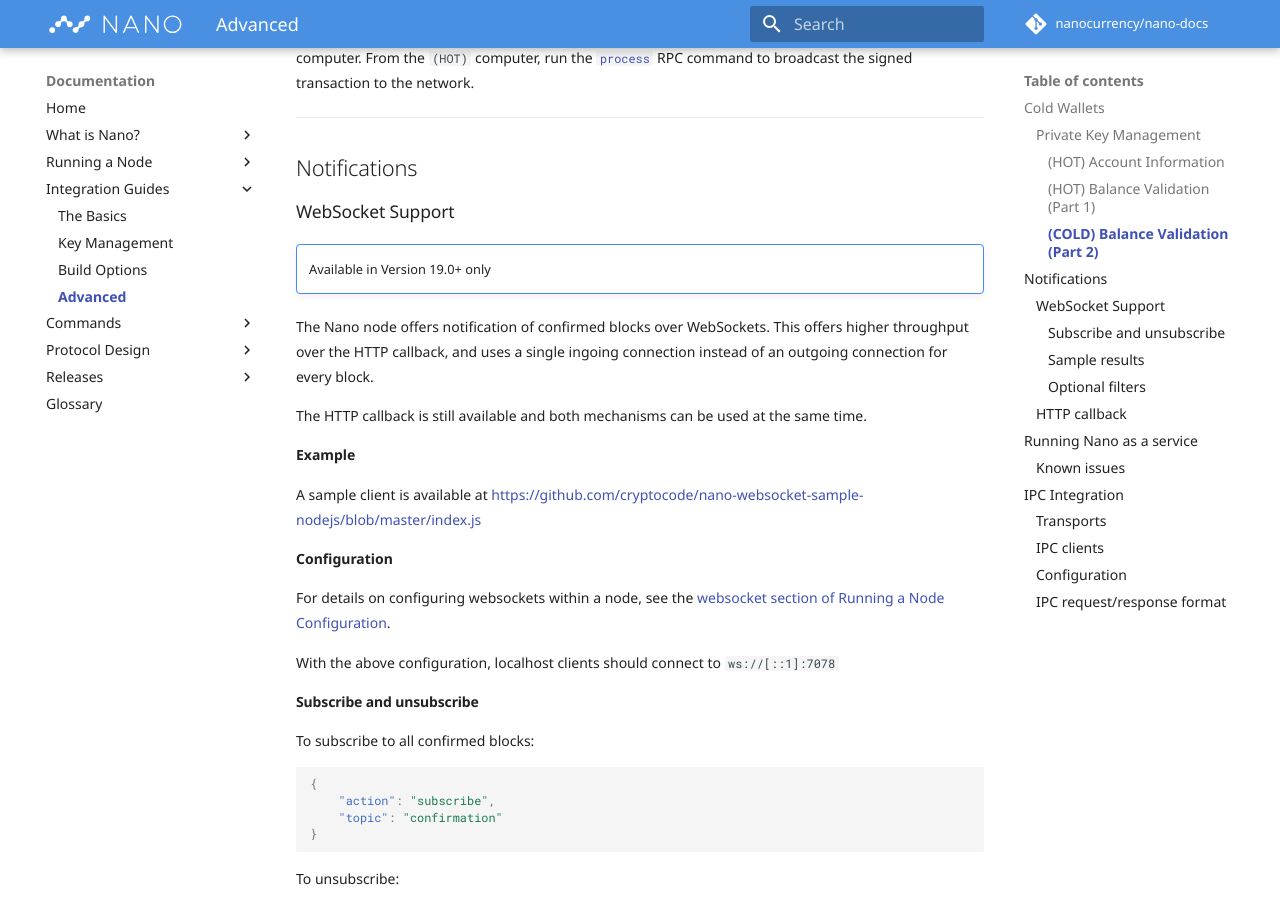
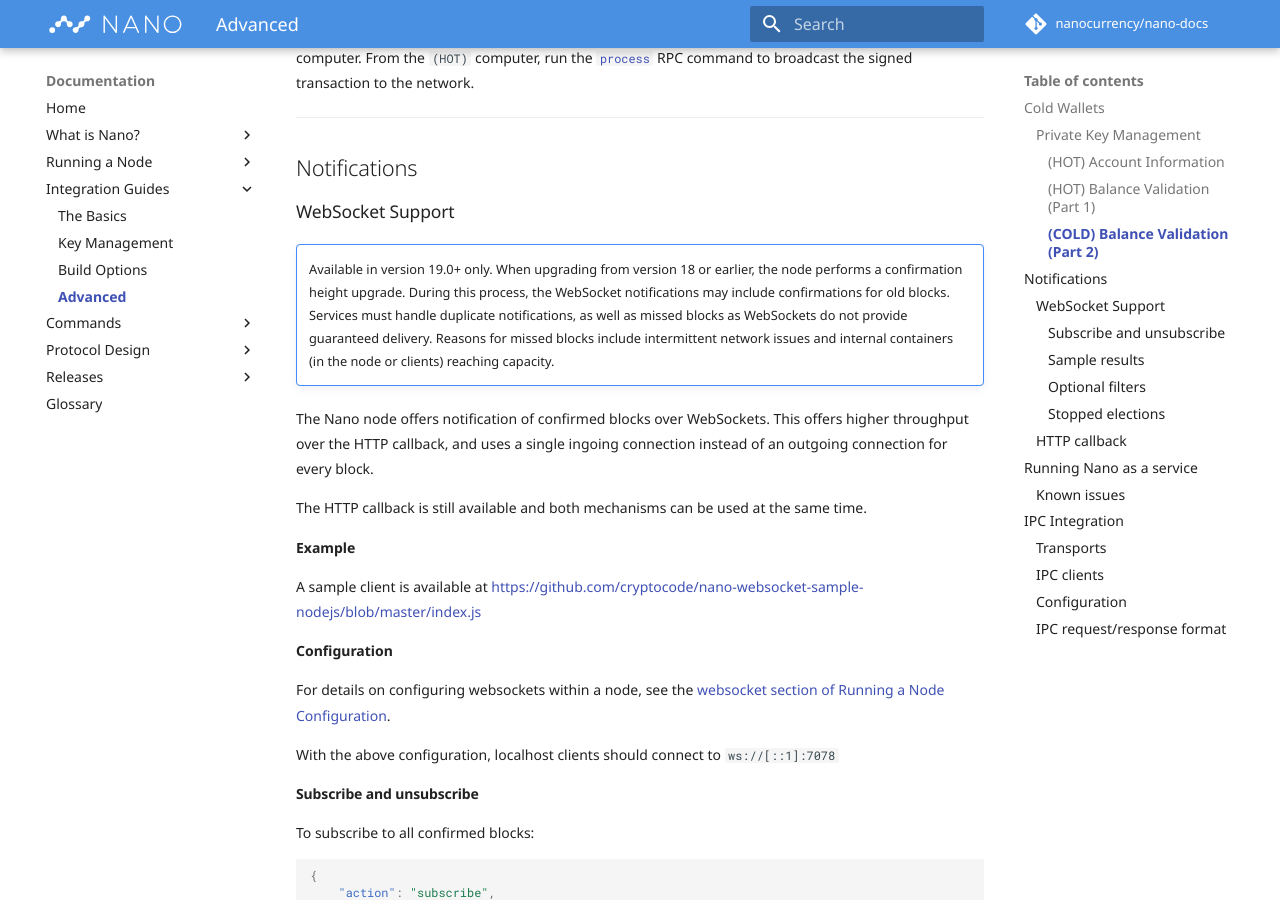
Before and after one commit to nanocurrency/nano-docs, an MkDocs documentation site: the page built from docs/integration-guides/advanced.md, in a window 1280 px wide and 900 px high, scrolled down 4520 px. Built offline with MkDocs 1.6.1 and Material for MkDocs 9.7.7, drawn with Linux system fonts in a browser that asks for light colours; comment, search, counter and statistics services are not loaded; some of the changed text lies outside the part shown.

Commit message:
Clarify confirmation behavior, moved confirmation_type property and added section on stopped elections

````diff
--- a/docs/integration-guides/advanced.md
+++ b/docs/integration-guides/advanced.md
@@ -195,7 +195,7 @@
 ### WebSocket Support
 
 !!! note ""
-    Available in Version 19.0+ only
+    Available in version 19.0+ only. When upgrading from version 18 or earlier, the node performs a confirmation height upgrade. During this process, the WebSocket notifications may include confirmations for old blocks. Services must handle duplicate notifications, as well as missed blocks as WebSockets do not provide guaranteed delivery. Reasons for missed blocks include intermittent network issues and internal containers (in the node or clients) reaching capacity.
 
 The Nano node offers notification of confirmed blocks over WebSockets. This offers higher throughput over the HTTP callback, and uses a single ingoing connection instead of an outgoing connection for every block.
 
@@ -268,26 +268,26 @@
 
 ```json
 {
-	"topic": "confirmation",
-	"time": "1552766057328",
-	"confirmation_type": "active_quorum",
-	"message": {
-	    "account": "nano_16c4ush661bbn2hxc6iqrunwoyqt95in4hmw6uw7tk37yfyi77s7dyxaw8ce",
-	    "amount": "1000000000000000000000000",
-	    "hash": "3E746498A3DBF5DF9CB498E00B8C9B20769112498E35EF23B3C0EF46DCF192EA",
-	    "block": {
-	        "type": "state",
-	        "subtype": "send",
-	        "account": "nano_16c4ush661bbn2hxc6iqrunwoyqt95in4hmw6uw7tk37yfyi77s7dyxaw8ce",
-	        "previous": "21EE146C2EAD2CA30D84C43A5EEF4BCEC90F103E45905F254336E8CF591330D3",
-	        "representative": "nano_3dmtrrws3pocycmbqwawk6xs7446qxa36fcncush4s1pejk16ksbmakis32c",
-	        "balance": "135902000000000000000000000000",
-	        "link": "1942DE5E420129A193D51217C6E9CAFAFA38E1413E7C26F85D4825F37D029725",
-	        "link_as_account": "nano_16c4ush661bbn2hxc6iqrunwoyqt95in4hmw6uw7tk37yfyi77s7dyxaw8ce",
-	        "signature": "CD585FC15C50BC589B9C41C5D632B26E1C66744E97DCEDA878342E10D2C219CD7BCF5F49117F29E94B6B1C8D85794DACE2CAE14D6E6C944167E7F381368CD208",
-	        "work": "466ac84fc9edd4b3"
-	    }
-    }
+  "topic": "confirmation",
+  "time": "1552766057328",
+  "message": {
+      "account": "nano_16c4ush661bbn2hxc6iqrunwoyqt95in4hmw6uw7tk37yfyi77s7dyxaw8ce",
+      "amount": "1000000000000000000000000",
+      "hash": "3E746498A3DBF5DF9CB498E00B8C9B20769112498E35EF23B3C0EF46DCF192EA",
+      "confirmation_type": "active_quorum",
+      "block": {
+          "type": "state",
+          "subtype": "send",
+          "account": "nano_16c4ush661bbn2hxc6iqrunwoyqt95in4hmw6uw7tk37yfyi77s7dyxaw8ce",
+          "previous": "21EE146C2EAD2CA30D84C43A5EEF4BCEC90F103E45905F254336E8CF591330D3",
+          "representative": "nano_3dmtrrws3pocycmbqwawk6xs7446qxa36fcncush4s1pejk16ksbmakis32c",
+          "balance": "135902000000000000000000000000",
+          "link": "1942DE5E420129A193D51217C6E9CAFAFA38E1413E7C26F85D4825F37D029725",
+          "link_as_account": "nano_16c4ush661bbn2hxc6iqrunwoyqt95in4hmw6uw7tk37yfyi77s7dyxaw8ce",
+          "signature": "CD585FC15C50BC589B9C41C5D632B26E1C66744E97DCEDA878342E10D2C219CD7BCF5F49117F29E94B6B1C8D85794DACE2CAE14D6E6C944167E7F381368CD208",
+          "work": "466ac84fc9edd4b3"
+      }
+  }
 }
 ```
 
@@ -393,6 +393,30 @@
       "nano_16c4ush661bbn2hxc6iqrunwoyqt95in4hmw6uw7tk37yfyi77s7dyxaw8ce",
       "nano_3dmtrrws3pocycmbqwawk6xs7446qxa36fcncush4s1pejk16ksbmakis32c"
     ]
+  }
+}
+```
+
+#### Stopped elections
+
+If an election is stopped for any reason, the corresponding block hash is sent on the `"stopped_election"` topic. Reasons for stopping elections include low priority elections being dropped due to processing queue capacity being reached, and forced processing via RPC "process" when there's a fork.
+
+```json
+{
+  "action": "subscribe",
+  "topic": "stopped_election"
+  }
+}
+```
+
+Sample notification:
+
+```json
+{
+  "topic": "stopped_election",
+  "time": "1560437195533",
+  "message": {
+      "hash": "FA6D344ECAB2C5E1C04E62B2BC6EE072938DD47530AB26E0D5A9A384302FBEB3"
   }
 }
 ```
````
